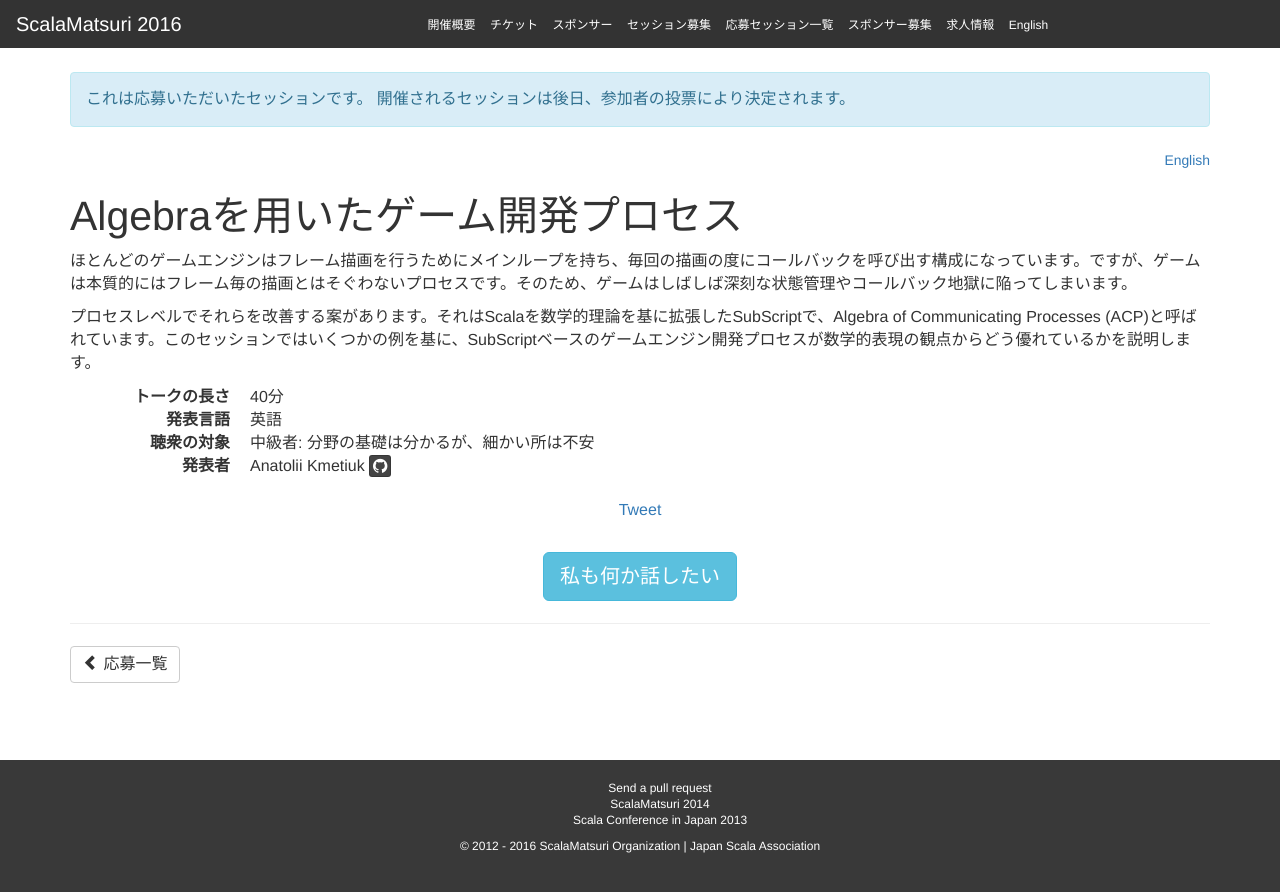
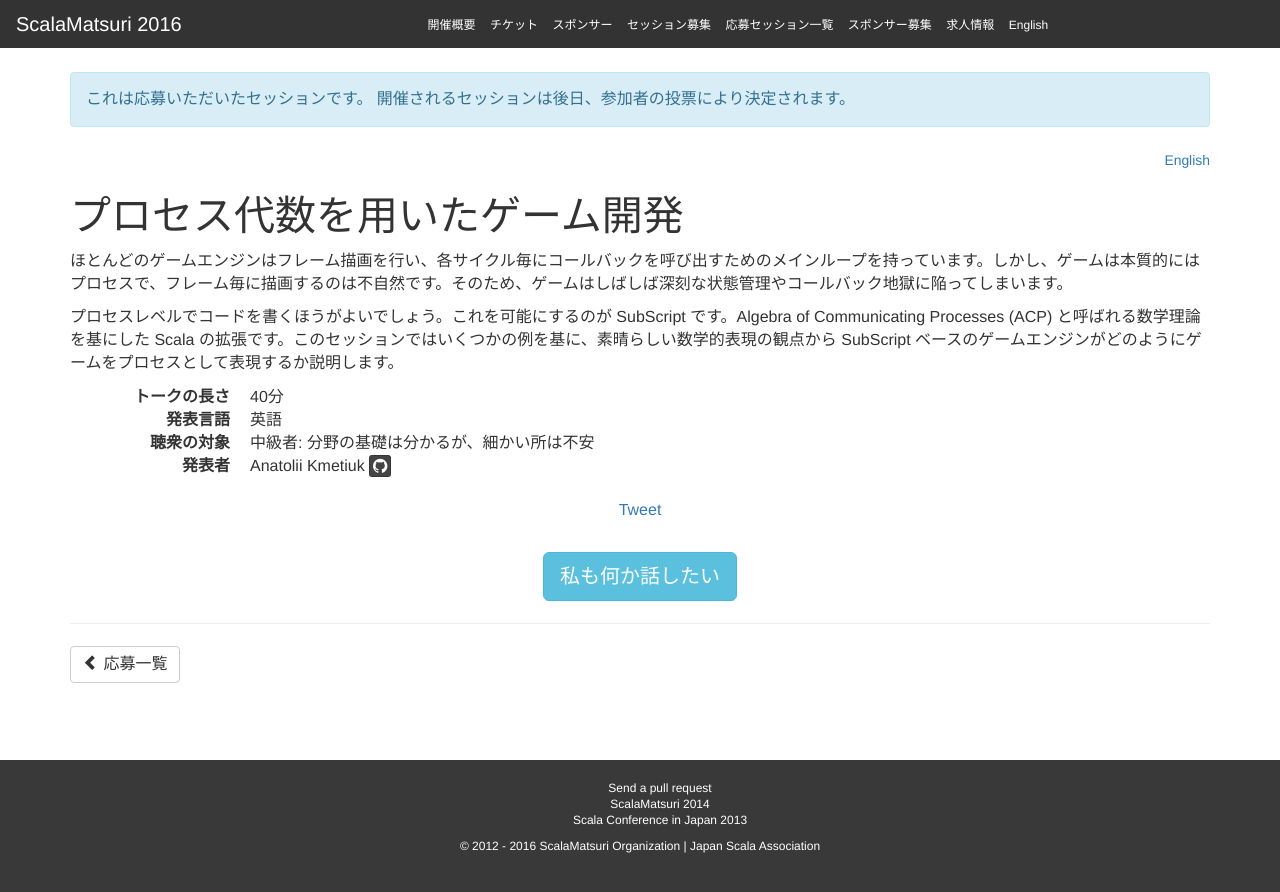
Before and after one commit to scalajp/2016.scalamatsuri.org, a Jekyll site: the page built from _candidates_ja/AnatoliiKmetiuk_1.html, in a window 1280 px wide. Shown: the top 892 px of the page. Built offline with Jekyll 4.4.1, drawn with Linux system fonts in a browser that asks for light colours; nearby versions of some CDN libraries; comment, search, counter and statistics services are not loaded.

Commit message:
Applied review comment

```diff
--- a/_candidates_ja/AnatoliiKmetiuk_1.html
+++ b/_candidates_ja/AnatoliiKmetiuk_1.html
@@ -1,14 +1,14 @@
 ---
 name: Anatolii Kmetiuk
-title: Algebraを用いたゲーム開発プロセス
+title: プロセス代数を用いたゲーム開発
 length: 40
 audience: Intermediate
 language: English
 github: anatoliykmetyuk
 ---
 <p>
-ほとんどのゲームエンジンはフレーム描画を行うためにメインループを持ち、毎回の描画の度にコールバックを呼び出す構成になっています。ですが、ゲームは本質的にはフレーム毎の描画とはそぐわないプロセスです。そのため、ゲームはしばしば深刻な状態管理やコールバック地獄に陥ってしまいます。
+ほとんどのゲームエンジンはフレーム描画を行い、各サイクル毎にコールバックを呼び出すためのメインループを持っています。しかし、ゲームは本質的にはプロセスで、フレーム毎に描画するのは不自然です。そのため、ゲームはしばしば深刻な状態管理やコールバック地獄に陥ってしまいます。
 </p>
 <p>
-プロセスレベルでそれらを改善する案があります。それはScalaを数学的理論を基に拡張したSubScriptで、Algebra of Communicating Processes (ACP)と呼ばれています。このセッションではいくつかの例を基に、SubScriptベースのゲームエンジン開発プロセスが数学的表現の観点からどう優れているかを説明します。
+プロセスレベルでコードを書くほうがよいでしょう。これを可能にするのが SubScript です。Algebra of Communicating Processes (ACP) と呼ばれる数学理論を基にした Scala の拡張です。このセッションではいくつかの例を基に、素晴らしい数学的表現の観点から SubScript ベースのゲームエンジンがどのようにゲームをプロセスとして表現するか説明します。
 </p>
```
